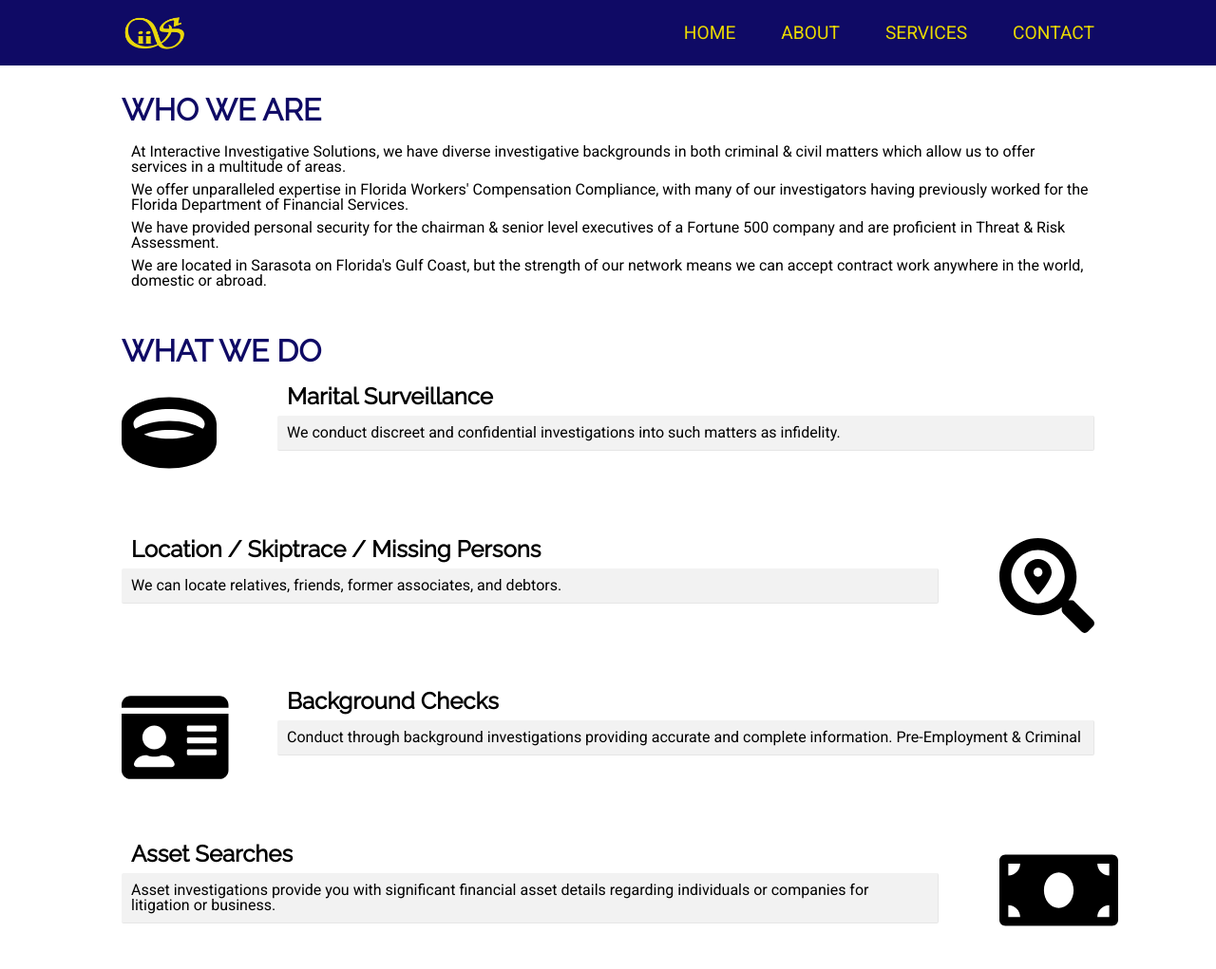
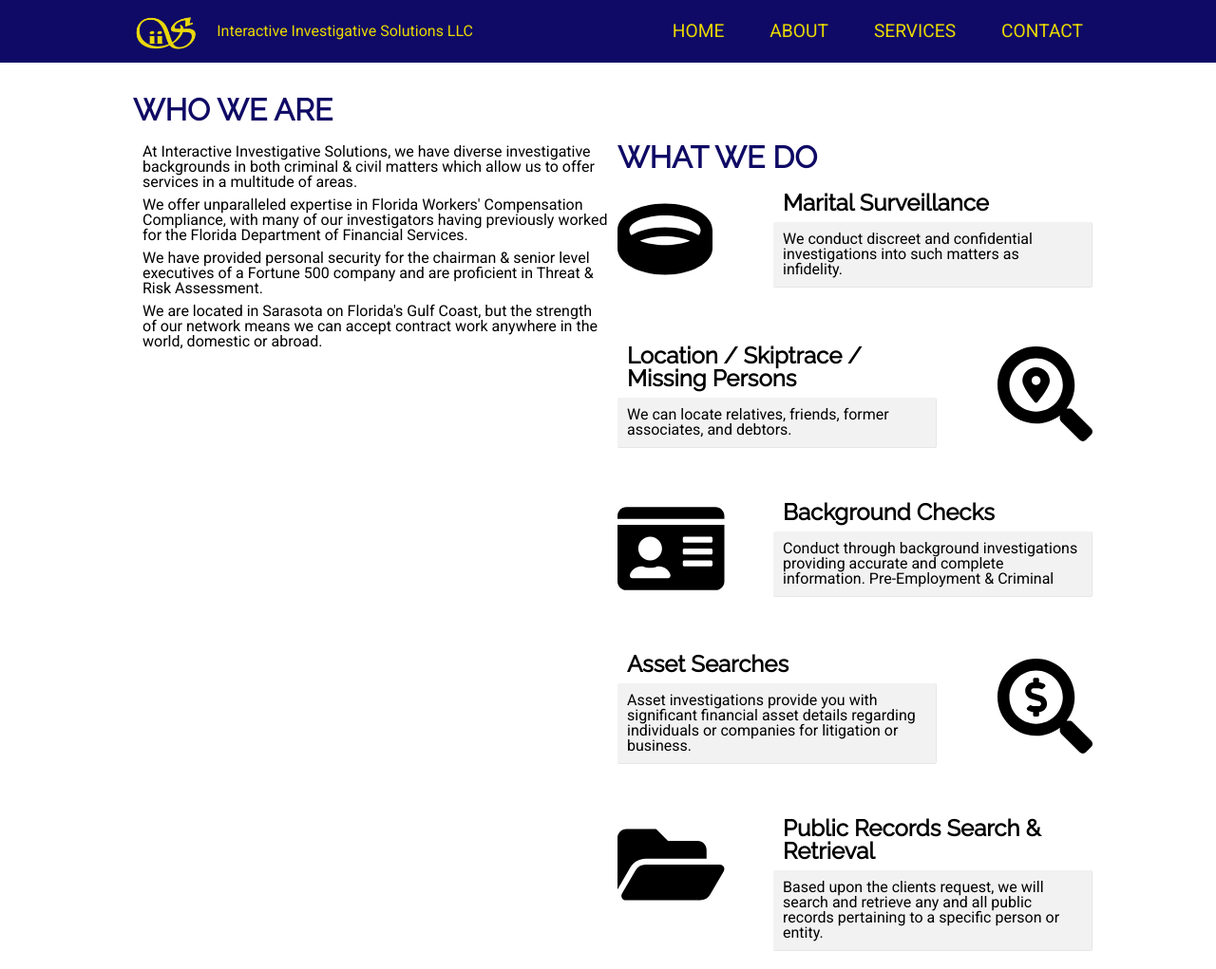
Before and after one commit to kristenmarie/interactive-pi, a website built with webpack: page src/index.html in a window 1280 px wide. Shown: the top 1021 px of the page at 95% size. Built offline with nearby package versions, Linux system fonts and the light colour scheme.

Commit message:
Adjust margins for nav and body for desktop breakpoint.

```diff
--- a/src/index.html
+++ b/src/index.html
@@ -66,7 +66,7 @@
         </div>
       </div>
       <div class="service">
-        <span><i class="fas fa-money-bill"></i></span>
+        <span><i class="fas fa-search-dollar"></i></span>
         <div>
           <h2>Asset Searches</h2>
           <p>Asset investigations provide you with significant financial asset details regarding individuals or companies for litigation or business.</p>
--- a/src/sass/abstracts/_mixins.scss
+++ b/src/sass/abstracts/_mixins.scss
@@ -9,3 +9,9 @@
     @content;
   }
 }
+
+@mixin desktop-up {
+  @media screen and (min-width: 1200px) {
+    @content;
+  }
+}
--- a/src/sass/components/_logo.scss
+++ b/src/sass/components/_logo.scss
@@ -4,5 +4,11 @@
   }
   p {
     display: none;
+    @include desktop-up {
+      color: $siteYellow;
+      display: block;
+      margin-left: 20px;
+      align-self: center;
+    }
   }
 }
--- a/src/sass/layout/_about.scss
+++ b/src/sass/layout/_about.scss
@@ -6,4 +6,8 @@
   p {
     padding-left: 10px;
   }
+  @include desktop-up {
+    grid-columns: 1/3;
+    grid-row: 1;
+  }
 }
--- a/src/sass/layout/_main.scss
+++ b/src/sass/layout/_main.scss
@@ -8,6 +8,14 @@ main {
   @include tablet-landscape-up {
     margin-left: 10vw;
     margin-right: 10vw;
+  }
+  @include desktop-up {
+    max-width: 1000px;
+    margin-right: auto;
+    margin-left: auto;
+    display: grid;
+    grid-template-columns: 50% 50%;
+    grid-gap: 10px;
   }
 }
 
--- a/src/sass/layout/_nav.scss
+++ b/src/sass/layout/_nav.scss
@@ -104,12 +104,17 @@ header {
     //auto is for the logo
     //minmax for nav lnks
     grid-template-columns: 10vw auto minmax(600px, 3fr) 10vw;
-
+    @include desktop-up {
+      grid-template-columns: auto 600px 400px auto;
+    }
     .nav-toggle-label {
       display: none;
     }
     .logo {
       grid-column: 2 / span 1;
+      @include desktop-up {
+        display: flex;
+      }
     }
     nav {
       //Takes off all styles that were set in mobile version.
```
